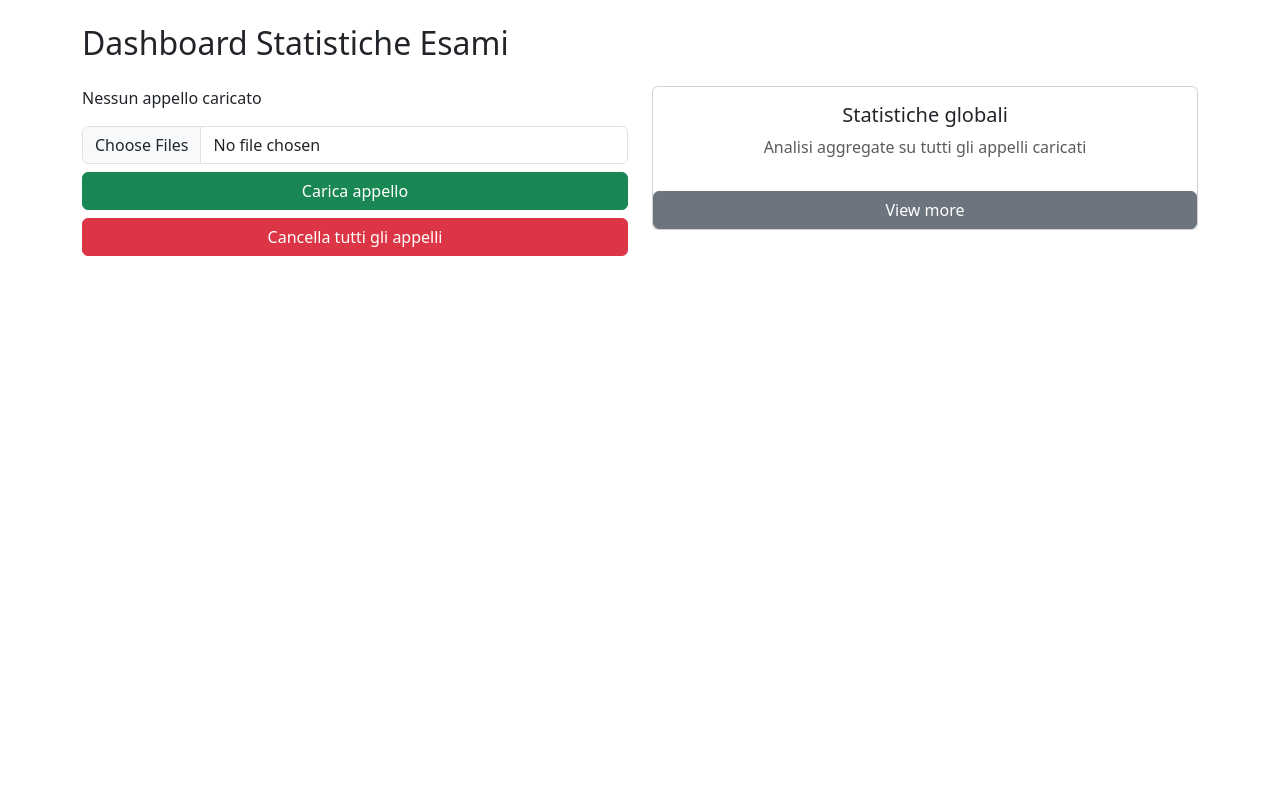
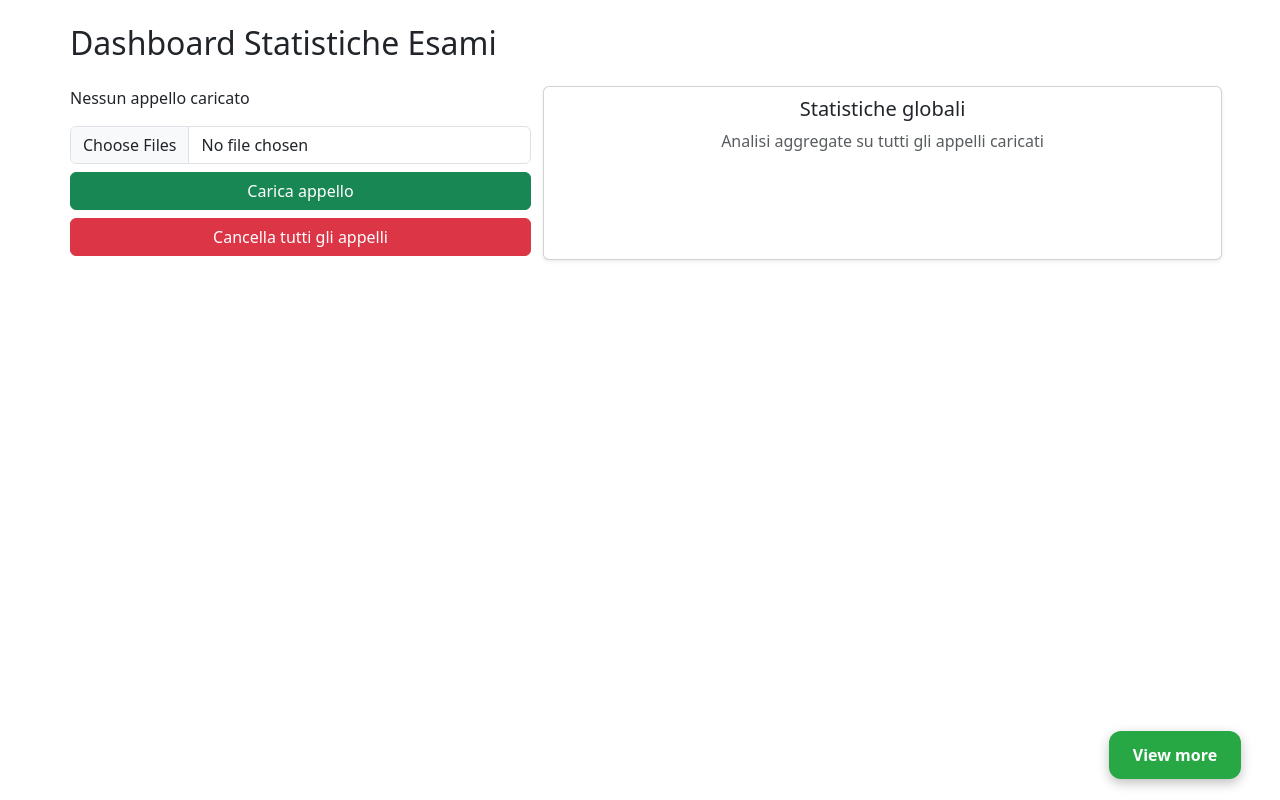
Before and after one commit to Aliceblandino/tirocinio, a Flask app: page /dashboard in a window 1280 px wide. Run offline with Flask 3, Linux system fonts and the light colour scheme; some libraries are stand-ins or nearby versions.

Commit message:
layout dashboard

```diff
--- a/app.py
+++ b/app.py
@@ -412,7 +412,7 @@ def grafici_appello(appello_id):
     filepath = os.path.join(app.config["UPLOAD_FOLDER"], appello["filename"])
     parsed = parse_appello(filepath)
     df1 = parsed["df1"]
-
+    print("COLONNE DF APPPELLO:", df1.columns.tolist())
     if "Esito" not in df1.columns:
         flash("Il file non contiene la colonna 'Esito'.")
         return redirect(url_for("dashboard"))
--- a/static/css/styles.css
+++ b/static/css/styles.css
@@ -94,9 +94,94 @@
 }
 
 
-
-
+/* menu singolo */
 .tag-menu label {
     margin-right: 10px;
     cursor: pointer;
 }
+/* bottone view more della dashboard */
+
+#view-more-wrapper {
+    position: fixed;
+    bottom: 15px;
+    right: 15px;
+    width: 180px;
+    height: 60px;
+    display: flex;
+    justify-content: center;
+    align-items: center;
+}
+
+#btn-view-more-floating {
+    background-color: #28a745;
+    color: white;
+    border-radius: 12px;
+    padding: 12px 24px;
+    font-weight: 600;
+    box-shadow: 0 4px 12px rgba(0,0,0,0.25);
+    transition: 0.2s ease-in-out;
+    text-decoration: none;
+}
+
+#btn-view-more-floating:hover {
+    transform: scale(1.05);
+}
+
+#btn-view-more-floating:hover {
+    transform: scale(1.07);
+}
+
+
+/* css per la griglia dashboard */
+.grid-4-grafici {
+    display: grid;
+    grid-template-columns: 1fr 1fr;
+    gap: 18px; /* meno spazio tra i grafici */
+    margin-top: 10px;
+}
+
+.plot-box {
+    background: #fff;
+    padding: 10px; /* meno padding = più spazio per il grafico */
+    border-radius: 10px;
+    min-height: 380px; /* più altezza */
+    box-shadow: 0 1px 6px rgba(0,0,0,0.08);
+}
+
+.plot-box > div {
+    width: 100% !important;
+    height: 100% !important;
+}
+
+.container {
+    padding-left: 0 !important;
+    padding-right: 0 !important;
+}
+#col-statistiche-globali {
+    padding-left: 0 !important;
+    padding-right: 0 !important;
+}
+#card-statistiche-globali .card-body {
+    padding: 10px 10px 90px 10px !important;
+}
+.plot-box {
+    padding: 0 !important;
+    min-height: 420px;
+}
+
+.plot-box > div {
+    width: 100% !important;
+    height: 100% !important;
+}
+.grid-4-grafici {
+    gap: 10px !important;
+    margin-top: 5px !important;
+}
+
+#col-appelli .card {
+    padding: 14px 18px !important;
+}
+
+#col-appelli .card-body {
+    padding: 12px 16px !important;
+}
--- a/templates/dashboard.html
+++ b/templates/dashboard.html
@@ -1,6 +1,5 @@
 <!DOCTYPE html>
 <html lang="it">
-<head>
 <head>
     <meta charset="UTF-8">
     <title>Dashboard Statistiche Esami</title>
@@ -16,28 +15,25 @@
 
     <script src="https://cdn.plot.ly/plotly-latest.min.js"></script>
 </head>
-</head>
 <body>
 <div class="container mt-4">
-    <h2>Dashboard Statistiche Esami</h2>
+    <h2 class="mb-4">Dashboard Statistiche Esami</h2>
 
-    <div class="row mt-4">
+    <div class="row g-4">
 
-        <!-- ======================= -->
-        <!-- COLONNA APPPELLI        -->
-        <!-- ======================= -->
-        <div class="col-md-6" id="col-appelli">
+        <!-- COLONNA APPPELLI -->
+        <div class="col-lg-5 col-md-6" id="col-appelli">
+
             {% if session.appelli %}
                 {% for appello in session.appelli %}
-                    <div class="card mb-3" id="card-appello-{{ loop.index }}">
+                    <div class="card mb-3 shadow-sm">
                         <div class="card-body">
-                            <div class="card-header-custom">
-                                <h5 id="titolo-appello-{{ loop.index }}">
-                                    {{ appello.header.attivita }}
-                                </h5>
-                                <!-- ICONA ANIMATA -->
+
+                            <div class="card-header-custom mb-2 d-flex justify-content-between align-items-center">
+                                <h5 class="mb-0">{{ appello.header.attivita }}</h5>
                                 <i class="bi bi-trash trash-icon delete-action" data-id="{{ appello.id }}"></i>
                             </div>
+
                             <p id="data-appello-{{ loop.index }}"><b>Data appello:</b> {{ appello.header.data_appello }}</p>
                             <p id="tipo-prova-{{ loop.index }}"><b>Tipo di prova:</b> {{ appello.header.tipo_prova }}</p>
                             <p id="totale-iscritti-{{ loop.index }}"><b>Iscritti:</b> {{ appello.header.totale_iscritti }}</p>
@@ -52,6 +48,7 @@
                                 style="display:none;">
                             </form>
 
+
                         </div>
                     </div>
                 {% endfor %}
@@ -59,80 +56,57 @@
                 <p>Nessun appello caricato</p>
             {% endif %}
 
-            <!-- UPLOAD + CLEAR -->
-            <form action="{{ url_for('upload') }}" method="POST" enctype="multipart/form-data" class="mt-3" id="form-upload">
+            <!-- UPLOAD -->
+            <form action="{{ url_for('upload') }}" method="POST" enctype="multipart/form-data" class="mt-3">
                 <input type="file" name="files" class="form-control mb-2" multiple required>
-                <button type="submit" class="btn btn-success w-100" id="btn-upload">Carica appello</button>
+                <button type="submit" class="btn btn-success w-100">Carica appello</button>
             </form>
 
-            <form action="{{ url_for('clear_appelli') }}" method="POST" class="mt-2" id="form-clear">
-                <button type="submit" class="btn btn-danger w-100" id="btn-clear">Cancella tutti gli appelli</button>
+            <!-- CLEAR -->
+            <form action="{{ url_for('clear_appelli') }}" method="POST" class="mt-2">
+                <button type="submit" class="btn btn-danger w-100">Cancella tutti gli appelli</button>
             </form>
+
         </div>
 
-        <!-- ======================= -->
         <!-- COLONNA STATISTICHE GLOBALI -->
-        <!-- ======================= -->
-        <div class="col-md-6" id="col-statistiche-globali">
-            <div class="card mb-3" id="card-statistiche-globali">
+        <div class="col-lg-7 col-md-6" id="col-statistiche-globali">
+            <div class="card shadow-sm" id="card-statistiche-globali">
                 <div class="card-body text-center">
-                    <h5 class="card-title" id="titolo-statistiche-globali">Statistiche globali</h5>
-                    <p class="text-muted" id="descrizione-statistiche-globali">
-                        Analisi aggregate su tutti gli appelli caricati
-                    </p>
-                    <!-- GRAFICO BOX PLOT -->
 
-                    <!-- GRAFICO MEDIA -->
-    {% if graph_box or graph_media_globale or graph_esiti or graph_distribuzione_voti %}
-                    <div>
-                        <!-- <h5>Boxplot</h5> -->
-                        <div id="g0"></div>
+                    <h5 class="card-title">Statistiche globali</h5>
+                    <p class="text-muted">Analisi aggregate su tutti gli appelli caricati</p>
 
-                        <!-- <h5>Media voti (solo valutati)</h5> -->
-                        <!-- <div id="g1"></div> -->
+                    {% if graph_box or graph_media_globale or graph_esiti or graph_distribuzione_voti %}
 
-                        <!-- <h5>Media voti (globale)</h5> -->
-                        <div id="g2"></div>
-
-                        <!-- <h5>Distribuzione esiti</h5> -->
-                        <div id="g3"></div>
-                        <!-- <h5>Distribuzione voti (solo sufficienti)</h5> -->
-                        <div id="g4"></div>
-                        <div id="g5"></div>
-                        <div id="g6"></div>
+                        <div class="grid-4-grafici">
+                            <div class="plot-box"><div id="g0"></div></div>
+                            <div class="plot-box"><div id="g2"></div></div>
+                            <div class="plot-box"><div id="g3"></div></div>
+                            <div class="plot-box"><div id="g4"></div></div>
+                        </div>
 
                         <script>
-                        Plotly.newPlot('g0', {{ graph_box | safe }}.data, {{ graph_box | safe }}.layout);
-                        //Plotly.newPlot('g1', {{ graph_media_solo | safe }}.data, {{ graph_media_solo | safe }}.layout);
-                        Plotly.newPlot('g2', {{ graph_media_globale | safe }}.data, {{ graph_media_globale | safe }}.layout);
-                        //Plotly.newPlot('g3', {{ graph_esiti | safe }}.data, {{ graph_esiti | safe }}.layout);
-                        const g3 = {{ graph_esiti | safe }};
-                        Plotly.newPlot('g3', g3.data, g3.layout);
-
-                        Plotly.newPlot('g4', {{ graph_distribuzione_voti | safe }}.data, {{ graph_distribuzione_voti | safe }}.layout);
-                        Plotly.newPlot('g5', {{ graph_genere | safe }}.data, {{ graph_genere | safe }}.layout);
-                        //Plotly.newPlot('g6', {{ graph_ripetizioni | safe }}.data, {{ graph_ripetizioni | safe }}.layout);
-                        const g6 = JSON.parse({{ graph_ripetizioni | tojson }});
-                        Plotly.newPlot('g6', g6.data, g6.layout);
+                            Plotly.newPlot('g0', {{ graph_box | safe }}.data, {{ graph_box | safe }}.layout);
+                            Plotly.newPlot('g2', {{ graph_media_globale | safe }}.data, {{ graph_media_globale | safe }}.layout);
+                            Plotly.newPlot('g3', {{ graph_esiti | safe }}.data, {{ graph_esiti | safe }}.layout);
+                            Plotly.newPlot('g4', {{ graph_genere | safe }}.data, {{ graph_genere | safe }}.layout);
 
                         </script>
+
                     {% endif %}
-                    </div>
+
+                    <div id="view-more-wrapper">
+    <a href="{{ url_for('statistiche_globali') }}" id="btn-view-more-floating">View more</a>
+    <script src="{{ url_for('static', filename='js/scripts.js') }}"></script>
+</div>
 
 
-                    <!-- VIEW MORE -->
-                    <a href="{{ url_for('statistiche_globali') }}"
-                       class="btn btn-secondary w-100" id="btn-view-more">
-                       View more
-                    </a>
                 </div>
             </div>
         </div>
 
     </div>
 </div>
-
-<script src="{{ url_for('static', filename='js/scripts.js') }}"></script>
-
 </body>
 </html>
```
